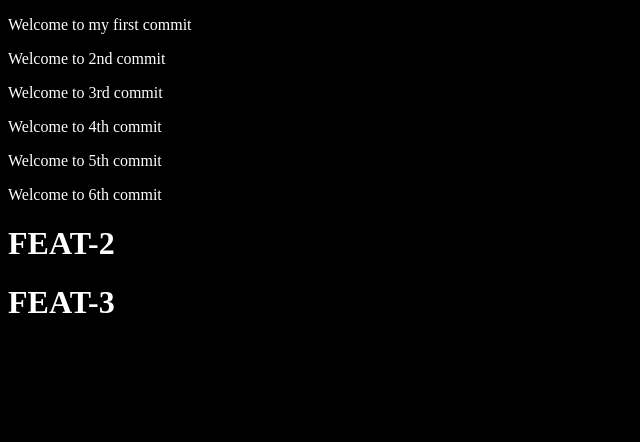
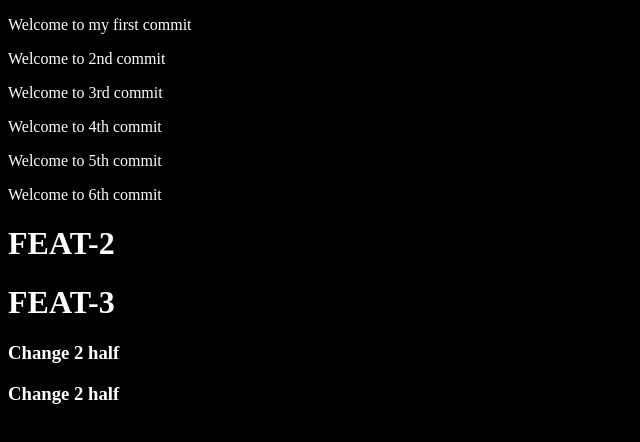
Before and after one commit to Parth1Raval/Athena, a plain HTML site: page index.html in a window 1280 px wide. Shown: the whole page, without its empty margins (0-640 px from the left). Drawn offline with Linux system fonts and the light colour scheme.

Commit message:
8th commit

```diff
--- a/index.html
+++ b/index.html
@@ -14,6 +14,8 @@
     <p>Welcome to 6th commit</p>
     <h1>FEAT-2</h1>
     <h1>FEAT-3</h1>
+    <h3>Change 2 half</h3>                                                                                                                                                                                                                                                                                                                                                                                                                                                                                                                                                                                                                                                                                                                                                                                                                                 </body>
+    <h3>Change 2 half</h3>
 </body>
 <style>
     body {
```
